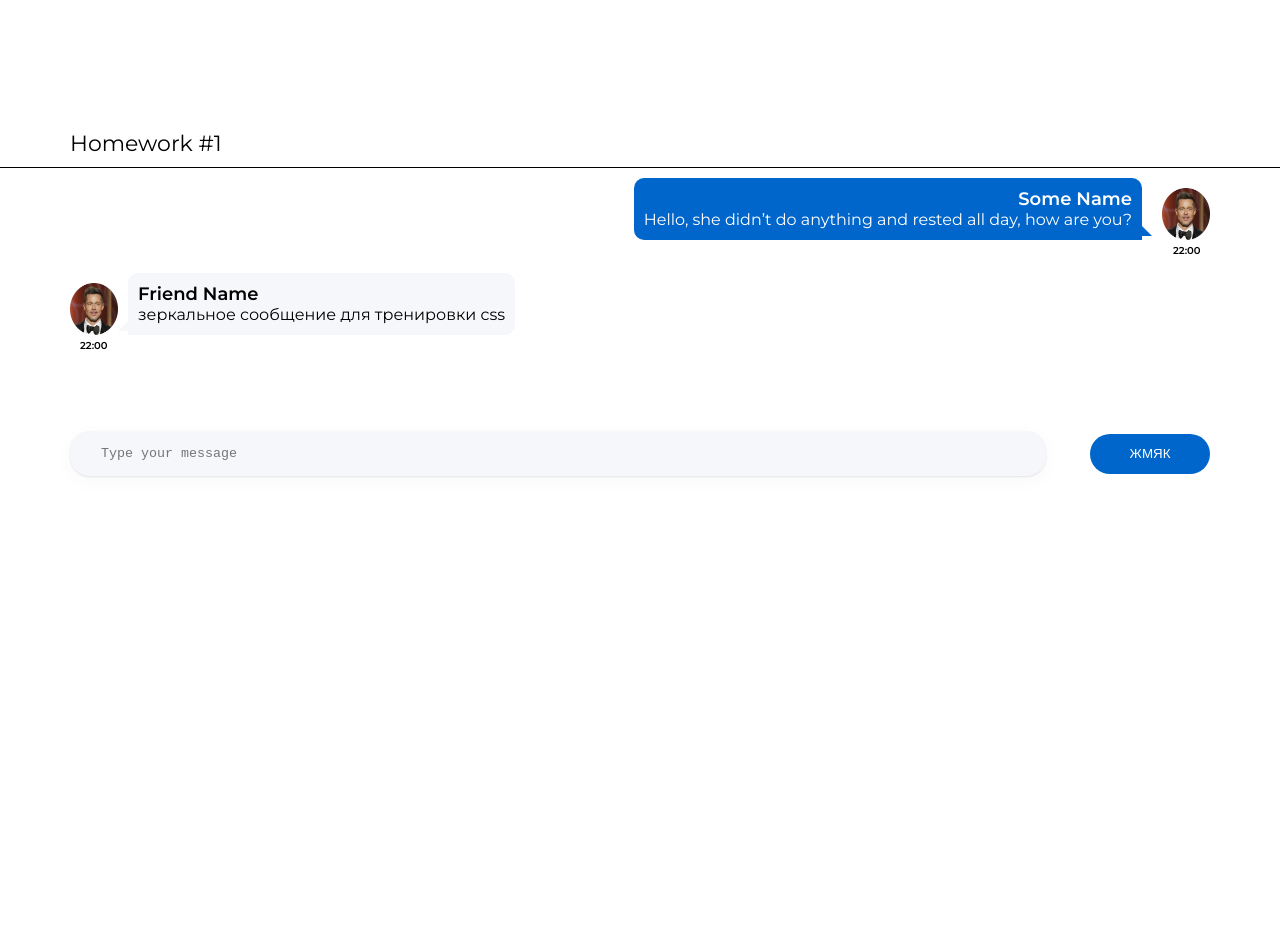
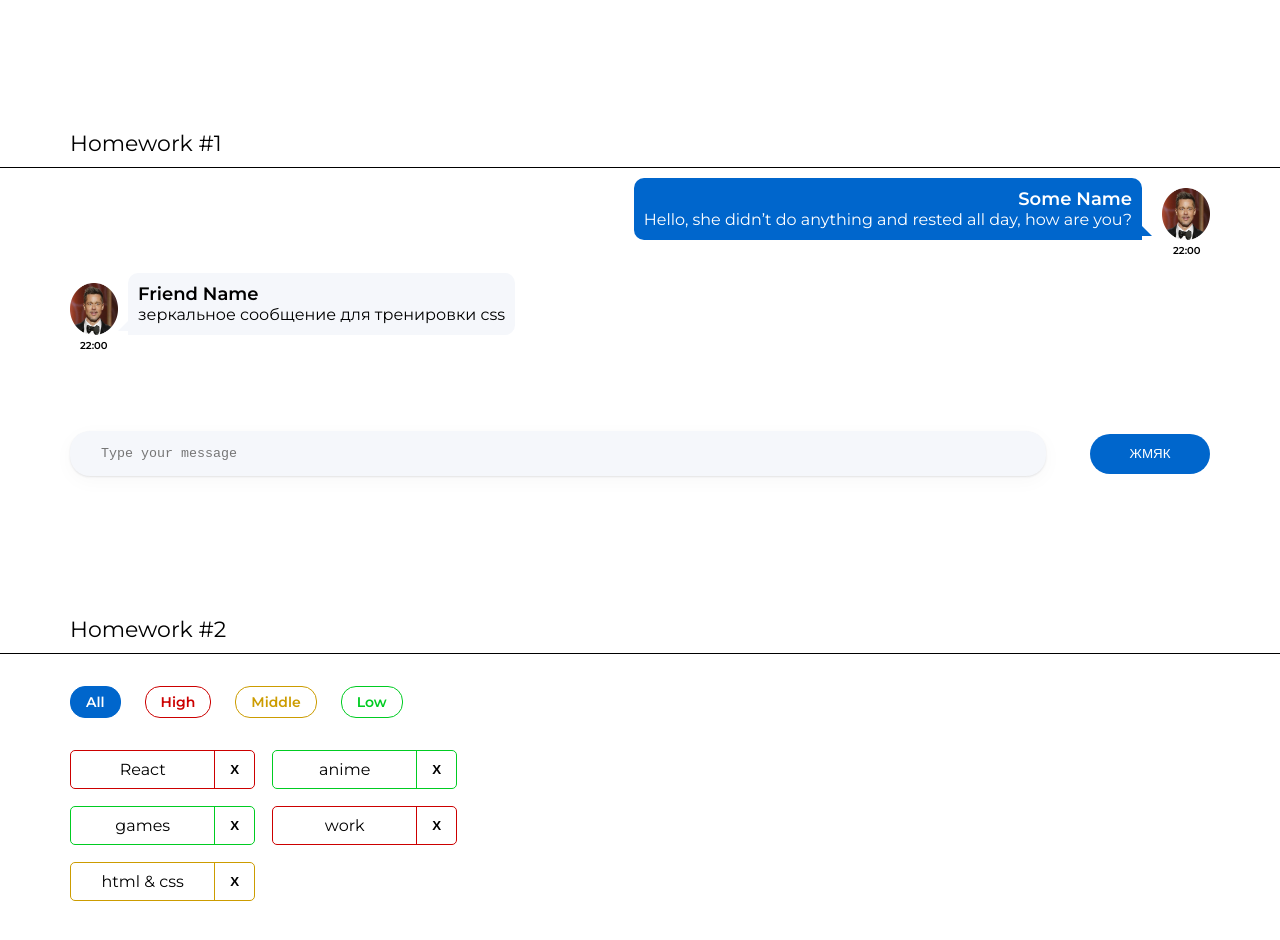
Before and after one commit to bababanana1995/homeWork, a React (Create React App) app: page / in a window 1280 px wide. Shown: the top 940 px of the page. Before the commit the page ends 800 px from the top, so only its background shows below. Built offline with nearby package versions, Linux system fonts and the light colour scheme.

Commit message:
домашка hw2

```diff
--- a/src/s1-main/App.tsx
+++ b/src/s1-main/App.tsx
@@ -1,13 +1,14 @@
 import React from 'react'
 import s from './App.module.css'
 import HW1 from '../s2-homeworks/hw01/HW1'
+import HW2 from "../s2-homeworks/hw02/HW2";
 
 function App() {
     return (
         <div className={s.App}>
             <HW1/>
             {/*раскомментировать по ходу выполнения*/}
-            {/*<HW2/>*/}
+            <HW2/>
             {/*<HW3/>*/}
             {/*<HW4/>*/}
 
--- a/src/s2-homeworks/hw02/HW2.tsx
+++ b/src/s2-homeworks/hw02/HW2.tsx
@@ -3,9 +3,9 @@ import Affairs from './affairs/Affairs'
 import s2 from '../../s1-main/App.module.css'
 
 /*
-* 1 - описать типы AffairPriorityType, AffairType
-* 2 - указать нужный тип для defaultAffairs
-* 3 - дописать типы и логику функции filterAffairs и проверить её тестами
+-   * 1 - описать типы AffairPriorityType, AffairType
+-   * 2 - указать нужный тип для defaultAffairs
+-   * 3 - дописать типы и логику функции filterAffairs и проверить её тестами
 * 4 - выполнить пункт 3 для функции deleteAffair
 * 5 - указать нужный тип в useState с affairs
 * 6 - дописать тип и логику функции deleteAffairCallback
@@ -17,16 +17,16 @@ import s2 from '../../s1-main/App.module.css'
 * */
 
 // types
-export type AffairPriorityType = any // need to fix any
+export type AffairPriorityType = 'high' | 'low' | 'middle' // need to fix any
 export type AffairType = {
-    _id: any // need to fix any
-    name: any // need to fix any
+    _id: number // need to fix any
+    name: string // need to fix any
     priority: AffairPriorityType
 }
 export type FilterType = 'all' | AffairPriorityType
 
 // constants
-const defaultAffairs: any = [ // need to fix any
+const defaultAffairs: AffairType[] = [ // need to fix any
     {_id: 1, name: 'React', priority: 'high'}, // студенты могут изменить содержимое name и количество элементов в массиве, ...priority не менять!
     {_id: 2, name: 'anime', priority: 'low'},
     {_id: 3, name: 'games', priority: 'low'},
@@ -35,22 +35,36 @@ const defaultAffairs: any = [ // need to fix any
 ]
 
 // pure helper functions
-export const filterAffairs = (affairs: any, filter: any): any => { // need to fix any
+export const filterAffairs = (affairs: AffairType[], filter: FilterType): AffairType[] => { // need to fix any
 
-
-    return affairs // need to fix
-}
-export const deleteAffair = (affairs: any, _id: any): any => { // need to fix any
+        if (filter === 'low') {
+            return affairs.filter(el => el.priority === filter)
+        }
+        if (filter === 'middle') {
+            return affairs.filter(el => el.priority === filter)
+        }
+        if (filter === 'high') {
+            return affairs.filter(el => el.priority === filter)
+        }
 
     return affairs // need to fix
 }
 
+export const deleteAffair = (affairs: AffairType[], _id: number): AffairType[] => { // need to fix any
+    affairs = affairs.filter(el => el._id !== _id)
+    return affairs // need to fix
+}
+
 function HW2() {
-    const [affairs, setAffairs] = useState<any>(defaultAffairs) // need to fix any
+    debugger
+    const [affairs, setAffairs] = useState<AffairType[]>(defaultAffairs) // need to fix any
     const [filter, setFilter] = useState<FilterType>('all')
 
     const filteredAffairs = filterAffairs(affairs, filter)
-    const deleteAffairCallback = (_id: any) => { // need to fix any
+    const deleteAffairCallback = (_id:number) => {
+        debugger// need to fix any
+        const deletedAffair = deleteAffair(affairs, _id)
+        setAffairs(deletedAffair)
         // need to fix
     }
 
--- a/src/s2-homeworks/hw02/affairs/Affairs.module.css
+++ b/src/s2-homeworks/hw02/affairs/Affairs.module.css
@@ -1,7 +1,8 @@
+
 .buttonContainer {
+    margin:32px 0 32px 70px;
     display: flex;
     gap: 24px;
-    margin-bottom: 32px;
 }
 
 .all {
@@ -21,8 +22,9 @@
 }
 
 .button {
-    padding: 5px 15px;
 
+    padding: 5px 15px 5px 15px;
+    /*margin-left: 70px ;*/
     background: transparent;
     color: var(--color);
 
@@ -48,6 +50,7 @@
 }
 
 .affairs {
+    margin: 20px 20px 187px 70px;
     display: flex;
     gap: 17px;
     flex-wrap: wrap;
--- a/src/s2-homeworks/hw02/affairs/Affairs.tsx
+++ b/src/s2-homeworks/hw02/affairs/Affairs.tsx
@@ -4,25 +4,21 @@ import {AffairType, FilterType} from '../HW2'
 import s from './Affairs.module.css'
 
 type AffairsPropsType = {
-    data: any // need to fix any
-    setFilter: any
-    deleteAffairCallback: any
+    data: AffairType[] // need to fix any
+    setFilter: (filter:FilterType)=>void
+    deleteAffairCallback: (_id:number)=>void
     filter: FilterType
 }
 
 function Affairs(props: AffairsPropsType) {
     const setAll = () => {
-        // need to fix
-    }
+        props.setFilter('all')    }
     const setHigh = () => {
-        // need to fix
-    }
+        props.setFilter('high')    }
     const setMiddle = () => {
-        // need to fix
-    }
+        props.setFilter('middle')    }
     const setLow = () => {
-        // need to fix
-    }
+        props.setFilter('low')    }
 
     const cnAll = s.button + ' ' + s.all + (props.filter === 'all' ? ' ' + s.active : '')
     const cnHigh = s.button + ' ' + s.high + (props.filter === 'high' ? ' ' + s.active : '')
--- a/src/s2-homeworks/hw02/affairs/affair/Affair.tsx
+++ b/src/s2-homeworks/hw02/affairs/affair/Affair.tsx
@@ -1,18 +1,18 @@
 import React from 'react'
-import { AffairType } from '../../HW2'
+import {AffairType} from '../../HW2'
 import s from './Affair.module.css'
 import s2 from '../Affairs.module.css'
 
 type AffairPropsType = {
     // key не нужно типизировать
     affair: AffairType
-    deleteAffairCallback: any // need to fix any
+    deleteAffairCallback: (_id:number) => void // need to fix any
 }
 
 function Affair(props: AffairPropsType) {
-    const deleteCallback = () => {
-        // need to fix
-    }
+
+    const deleteCallback = (id:number) => {
+         props.deleteAffairCallback(id)    }
 
     const nameClass = s.name + ' ' + s2[props.affair.priority]
     const buttonClass = s.closeButton + ' ' + s2[props.affair.priority]
@@ -25,7 +25,7 @@ function Affair(props: AffairPropsType) {
         >
             <div id={'hw2-name-' + props.affair._id} className={nameClass}>
                 {/*создаёт студент*/}
-
+                {props.affair.name}
                 {/**/}
             </div>
             <div id={'hw2-priority-' + props.affair._id} hidden>
@@ -35,8 +35,7 @@ function Affair(props: AffairPropsType) {
             <button
                 id={'hw2-button-delete-' + props.affair._id}
                 className={buttonClass}
-                // need to fix
-
+                onClick={()=>deleteCallback(props.affair._id)}
             >
                 {/*текст кнопки могут изменить студенты*/}
                 X
```
